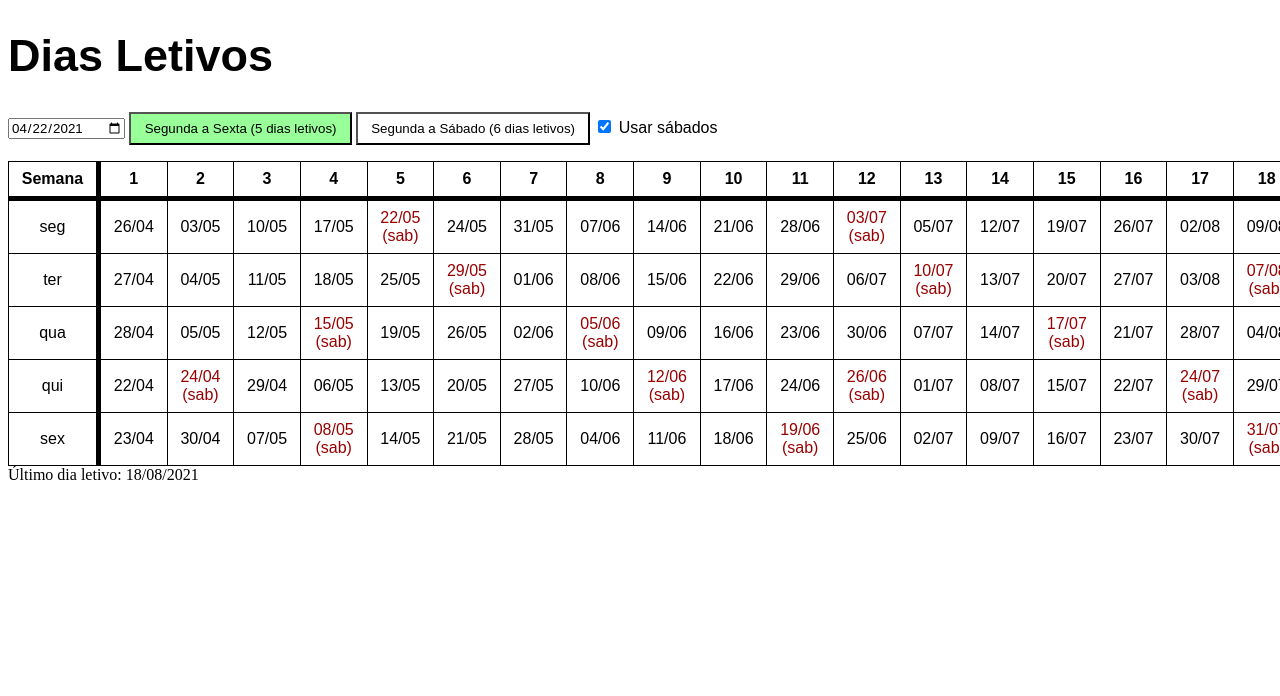
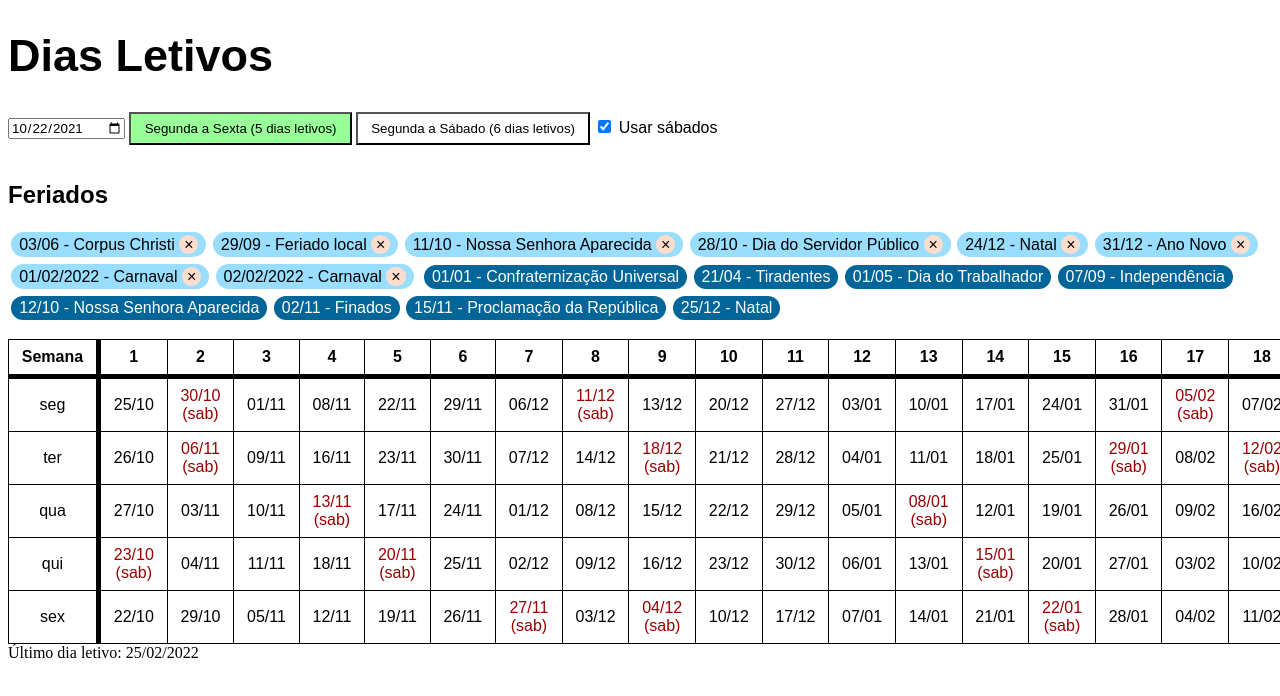
Before and after one commit to ranierivalenca/ifpe-working-days-svelte-2, a Svelte app: page / in a window 1280 px wide. Shown: the top 696 px of the page. Built offline with nearby package versions, Linux system fonts and the light colour scheme.

Commit message:
Upgrading hollidays

```diff
--- a/src/App.svelte
+++ b/src/App.svelte
@@ -3,9 +3,33 @@
   const DAY = 24 * HOUR
   const WEEK = 7 * DAY
   const WEEKDAYS = ['seg', 'ter', 'qua', 'qui', 'sex', 'sab']
+  const NATIONAL_HOLLIDAYS = {
+    '01/01': 'Confraternização Universal',
+    '21/04': 'Tiradentes',
+    '01/05': 'Dia do Trabalhador',
+    '07/09': 'Independência',
+    '12/10': 'Nossa Senhora Aparecida',
+    '02/11': 'Finados',
+    '15/11': 'Proclamação da República',
+    '25/12': 'Natal'
+  }
   const HOLLIDAYS = ['21/04', '01/05', '03/06', '07/09', '11/10', '12/10', '28/10', '01/11', '02/11', '15/11', '08/12', '24/12', '25/12', '31/12', '01/01', '01/02', '02/02']
 
-  let start_date = '2021-04-22'
+  let hollidays = {
+    '03/06': 'Corpus Christi',
+    '29/09': 'Feriado local',
+    '11/10': 'Nossa Senhora Aparecida',
+    '28/10': 'Dia do Servidor Público',
+    '24/12': 'Natal',
+    '31/12': 'Ano Novo',
+    '01/02/2022': 'Carnaval',
+    '02/02/2022': 'Carnaval'
+  }
+
+  let hollidays_dates = Object.keys(hollidays)
+
+
+  let start_date = '2021-10-22'
   let use_saturdays = true
   let days_per_week = 5
 
@@ -16,10 +40,22 @@
 
   let dias_letivos = []
   let days = []
-  let final_days = []
-  let hollidays = []
+  let formatted_days = []
+  let formatted_hollidays = []
 
 
+  let removeHolliday = key => {
+    delete hollidays[key]
+    hollidays_dates = Object.keys(hollidays)
+    console.log(hollidays)
+  }
+
+  let isHolliday = timestamp => {
+    let formatted = formatDate(timestamp, false)
+    let formatted_full = formatDate(timestamp)
+
+    return !!NATIONAL_HOLLIDAYS[formatted] || !!hollidays[formatted] || !!hollidays[formatted_full]
+  }
 
   let range = (els) => [...Array(els).keys()]
 
@@ -46,11 +82,11 @@
       let ts = firsts[day] + week * WEEK;
 
 //      (i < days_per_week) ? null : console.log(days[i - days_per_week].timestamp, formatDate(days[i - days_per_week].timestamp), ts, formatDate(ts))
-      if (HOLLIDAYS.includes(formatDate(ts, false))) {
-        hollidays[myWeekDay(ts)].push({date: formatDate(ts, false), timestamp: ts})
+      if (isHolliday(ts)) {
+        formatted_hollidays[myWeekDay(ts)].push({date: formatDate(ts, false), timestamp: ts})
       }
 
-      while (HOLLIDAYS.includes(formatDate(ts, false)) || (i > days_per_week && days[i - days_per_week].timestamp >= ts)) {
+      while (isHolliday(ts) || (i > days_per_week && days[i - days_per_week].timestamp >= ts)) {
         ts += WEEK
       }
       days[i] = {date: formatDate(ts, false), timestamp: ts}
@@ -71,7 +107,7 @@
     let working_days = []
 
     while (ts <= end_timestamp) {
-      if (myWeekDay(ts) != 6 && !HOLLIDAYS.includes(formatDate(ts, false))) {
+      if (myWeekDay(ts) != 6 && !isHolliday(ts)) {
         if (myWeekDay(ts) < 5 || days_per_week == 6 || use_saturdays) {
 //          let available = !days.map(d => formatDate(d.timestamp)).includes(formatDate(ts))
           let available = days.filter(d => d.timestamp == ts).length == 0
@@ -94,7 +130,7 @@
       return
     }
     days = Array(number_of_weeks * days_per_week).fill(null)
-    hollidays = Array(days_per_week).fill(0).map(h => [])
+    formatted_hollidays = Array(days_per_week).fill(0).map(h => [])
 
     fillDays()
     updateLastDay()
@@ -115,7 +151,7 @@
 //      console.log(available_working_days.length)
       i--;
     }
-    final_days = Array(days_per_week).fill(null).map((weekday, day) => {
+    formatted_days = Array(days_per_week).fill(null).map((weekday, day) => {
       let days = []
       for (let i = 0; i < number_of_weeks; i++) {
         days.push(getDay(day, i))
@@ -127,11 +163,11 @@
 //    days_per_week++
 //    days_per_week--
     console.log(days)
-    console.log(final_days)
+    console.log(formatted_days)
     console.log(formatDate(end_timestamp))
-    console.log(hollidays)
+    console.log(formatted_hollidays)
 
-  })(days_per_week, use_saturdays, start_date)
+  })(days_per_week, use_saturdays, start_date, hollidays_dates)
   //  $: (() => setup(dias_por_semana))(usar_sabados)
 
 
@@ -182,6 +218,28 @@
   .disabled {
     color: hsl(0, 0%, 80%)
   }
+  .holliday {
+    margin: .2em;
+    background: hsl(200, 100%, 80%);
+    padding: .2em .5em;
+    border-radius: 1em;
+    display: inline-block;
+  }
+  .holliday > span {
+    border-radius: 50%;
+    background: hsl(20, 100%, 90%);
+    display: inline-block;
+    width: 1.2em;
+    height: 1.2em;
+    padding: 0;
+    text-align: center;
+    line-height: 1.2em;
+    cursor: pointer;
+  }
+  .national-holliday {
+    background: hsl(200, 100%, 30%);
+    color: white;
+  }
 </style>
 
 <h1>Dias Letivos</h1>
@@ -197,6 +255,18 @@
   <input type="checkbox" disabled="{days_per_week != 5}" bind:checked="{use_saturdays}" /> Usar sábados
 </label>
 
+<h2>Feriados</h2>
+{#each hollidays_dates as holliday}
+  <div class="holliday">
+    {holliday} - {hollidays[holliday]} <span on:click={() => removeHolliday(holliday)}>&times;</span>
+  </div>
+{/each}
+{#each Object.keys(NATIONAL_HOLLIDAYS) as holliday}
+  <div class="holliday national-holliday">
+    {holliday} - {NATIONAL_HOLLIDAYS[holliday]}
+  </div>
+{/each}
+
 <table>
   <tr>
     <th>Semana</th>
@@ -205,7 +275,7 @@
     {/each}
     <th>Feriados</th>
   </tr>
-  {#each final_days as day, day_i}
+  {#each formatted_days as day, day_i}
     <tr>
       <td class="dia">{WEEKDAYS[day_i]}</td>
       {#each day as working_day}
@@ -216,8 +286,8 @@
         {/if}
       {/each}
       <td>
-        {#if hollidays[day_i].length}
-          {#each hollidays[day_i] as holliday}
+        {#if formatted_hollidays[day_i].length}
+          {#each formatted_hollidays[day_i] as holliday}
             <div>{formatDate(holliday.timestamp, false)}</div>
           {/each}
         {/if}
```
